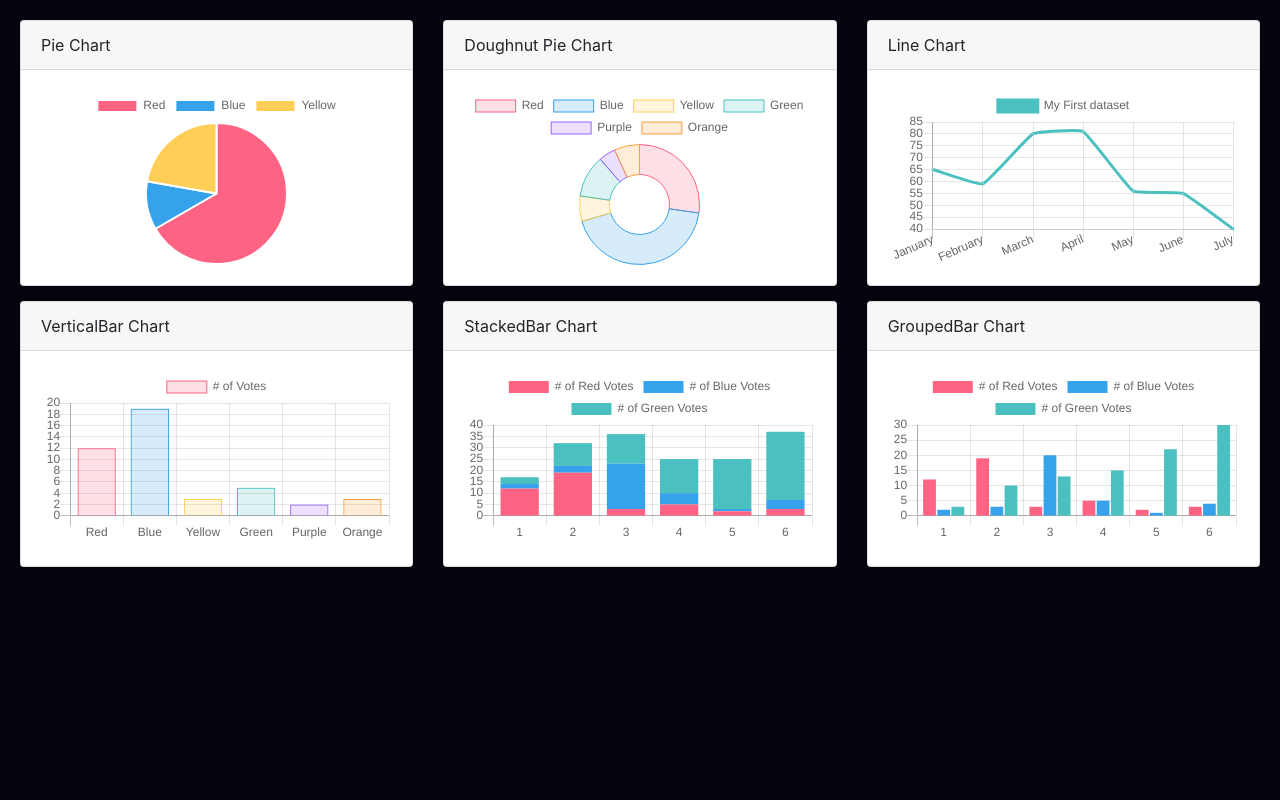
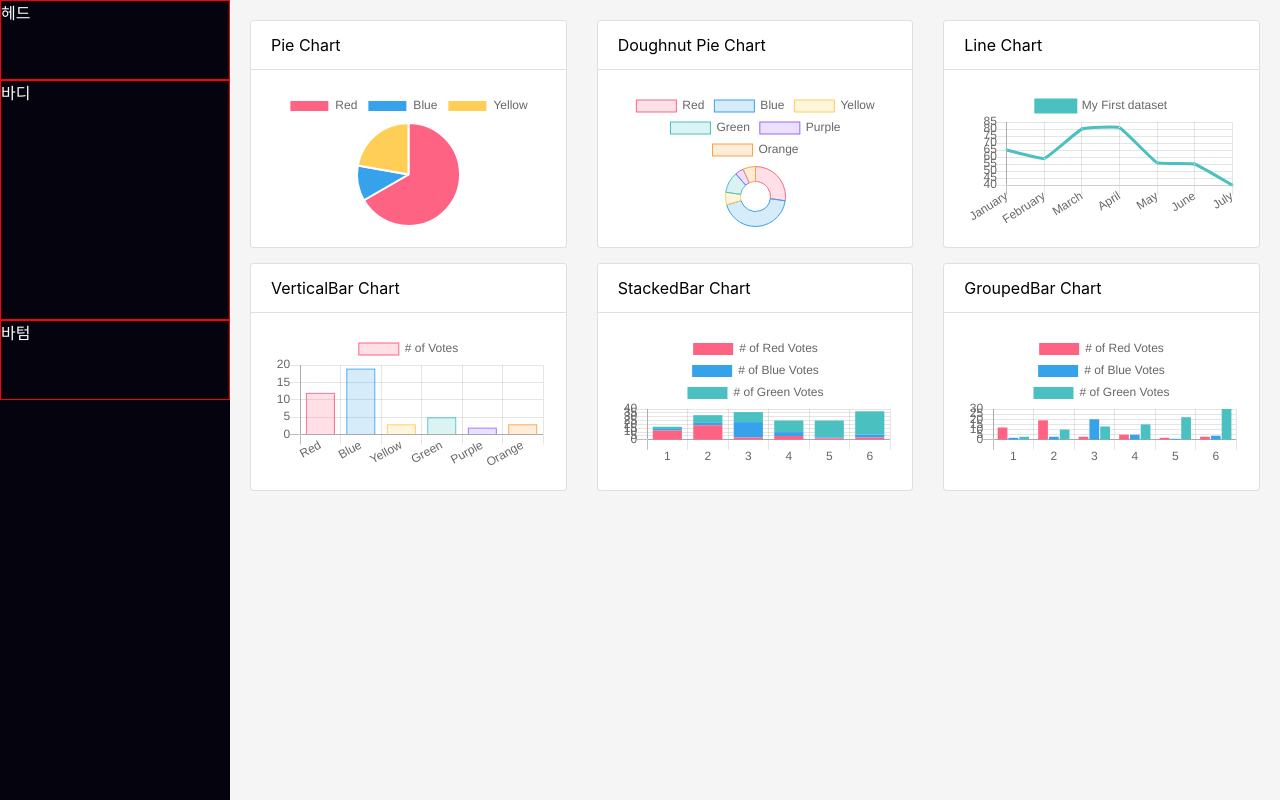
Before and after one commit to HongSeungTaek/Dashboard, a React (Create React App) app: page / in a window 1280 px wide. Built offline with nearby package versions, Linux system fonts and the light colour scheme; the HTML template or start-up script is replaced by a standard one.

Commit message:
사이드바 영역 추가 및 배경색 변경

```diff
--- a/src/App.css
+++ b/src/App.css
@@ -2,3 +2,6 @@
   width: 100%;
   height: 100%;
 }
+.content {
+  padding-left: 230px;
+}
--- a/src/App.js
+++ b/src/App.js
@@ -2,13 +2,18 @@ import React from 'react';
 import 'bootstrap/dist/css/bootstrap.min.css';
 import './App.css';
 import './common.css';
+import './bootstrap.css';
 import Dashboard from './dashboard/Dashboard';
+import MainSidebar from './component/common/MainSidebar';
 
 
 function App() {
   return (
     <div className="App">
-      <Dashboard/>
+      <MainSidebar/>
+      <div className="content">
+        <Dashboard/>
+      </div>
     </div>
   );
 }
--- /dev/null
+++ b/src/bootstrap.css
@@ -0,0 +1 @@
+.card-header { background-color: #ffffff; }
--- /dev/null
+++ b/src/component/common/MainSidebar.css
@@ -0,0 +1,25 @@
+.main-sidebar {
+  position: fixed;
+  width: 230px;
+  height: 100%;
+  color: #fff;
+  background-color: #05040e;
+}
+
+.ms-header {
+  width: 100%;
+  height: 80px;
+  border: 1px solid red;
+}
+
+.ms-info {
+  width: 100%;
+  height: 240px;
+  border: 1px solid red;
+}
+
+.ms-menu-list {
+  width: 100%;
+  height: 80px;
+  border: 1px solid red;
+}
--- /dev/null
+++ b/src/component/common/MainSidebar.js
@@ -0,0 +1,18 @@
+import React from 'react';
+import './MainSidebar.css';
+
+
+class MainSidebar extends React.Component {
+
+  render() {
+    return (
+      <div className="main-sidebar">
+        <div className="ms-header">헤드</div>
+        <div className="ms-info">바디</div>
+        <div className="ms-menu-list">바텀</div>
+      </div>
+    );
+  }
+}
+
+export default MainSidebar;
--- a/src/dashboard/Dashboard.css
+++ b/src/dashboard/Dashboard.css
@@ -1,3 +1,7 @@
 .db-container {
   padding: 20px;
 }
+
+.card-header {
+  color: #000;
+}
--- a/src/index.css
+++ b/src/index.css
@@ -22,5 +22,5 @@ code {
 #root {
   width: 100%;
   height: 100%;
-  background-color: #05040e;
+  background-color: #f5f5f5;
 }
```
